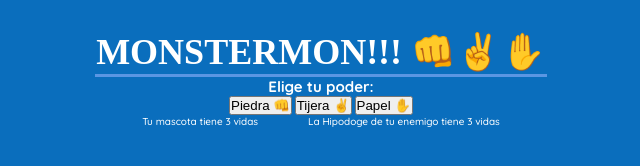
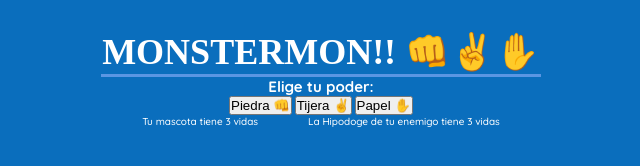
Before and after one commit to xbrandon6196x/Monstemon, a plain HTML site: page index.html in a window 1280 px wide. Both pictures are taken after a click on the button "Seleccionar". Shown: the whole page, without its empty margins (319-959 px from the left). Drawn offline with Linux system fonts and the light colour scheme; files that its build step writes are made by us from their sources; files whose address does not match are found by name; a web font is replaced by a local one.

Commit message:
Actualizacion3

```diff
--- a/index.html
+++ b/index.html
@@ -31,7 +31,7 @@
             <button id="seleccionarMascotaBoton">Seleccionar</button>
         </section>
         <section id="selecciona-poder">
-            <h1 class="titulo">MONSTERMON!!! 👊✌✋</h1>
+            <h1 class="titulo">MONSTERMON!! 👊✌✋</h1>
             <h2>Elige tu poder:</h2>
             <div>
                 <button id="piedra">Piedra 👊</button>
```
